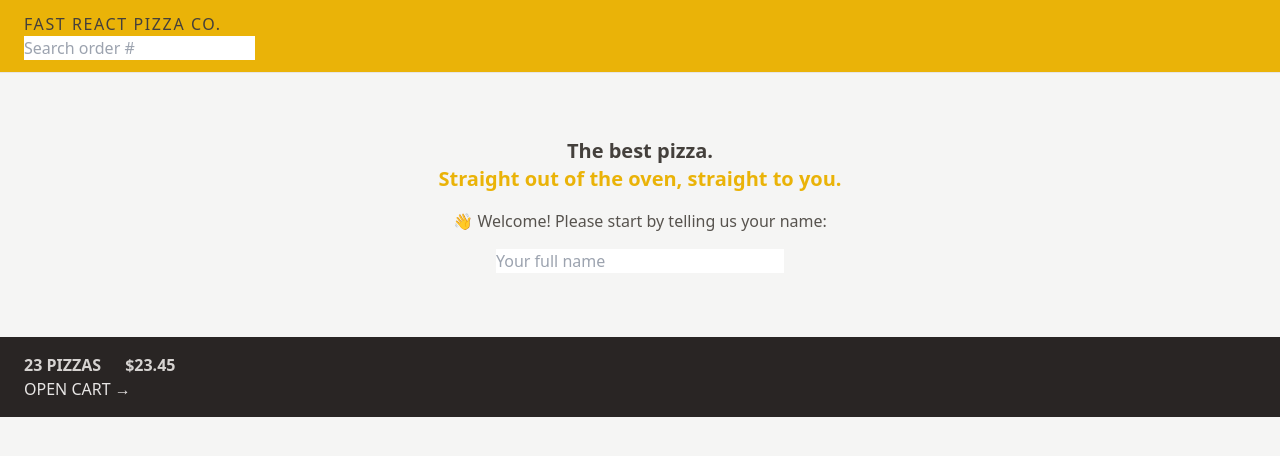
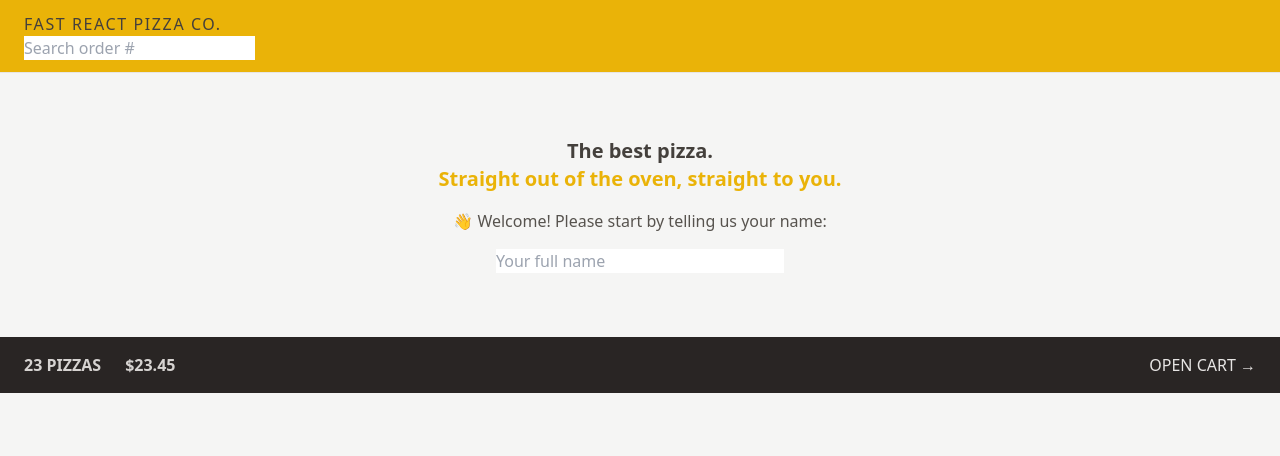
Before and after one commit to SenseiZarkoDukic/fast-react-pizza, a React (Vite) app: page / in a window 1280 px wide. Shown: the top 456 px of the page. Built offline with nearby package versions, Linux system fonts and the light colour scheme.

Commit message:
Add flex, align-items:center and justify-content:space-between in CartOverview

```diff
--- a/src/features/cart/CartOverview.jsx
+++ b/src/features/cart/CartOverview.jsx
@@ -2,7 +2,7 @@
 
 function CartOverview() {
   return (
-    <div className=" bg-stone-800 p-4 text-sm uppercase  text-stone-200 sm:px-6 md:text-base">
+    <div className="flex items-center justify-between bg-stone-800 px-4 py-4 text-sm  uppercase text-stone-200 sm:px-6 md:text-base">
       <p className="space-x-4 font-semibold text-stone-300 sm:space-x-6">
         <span>23 pizzas</span>
         <span>$23.45</span>
```
